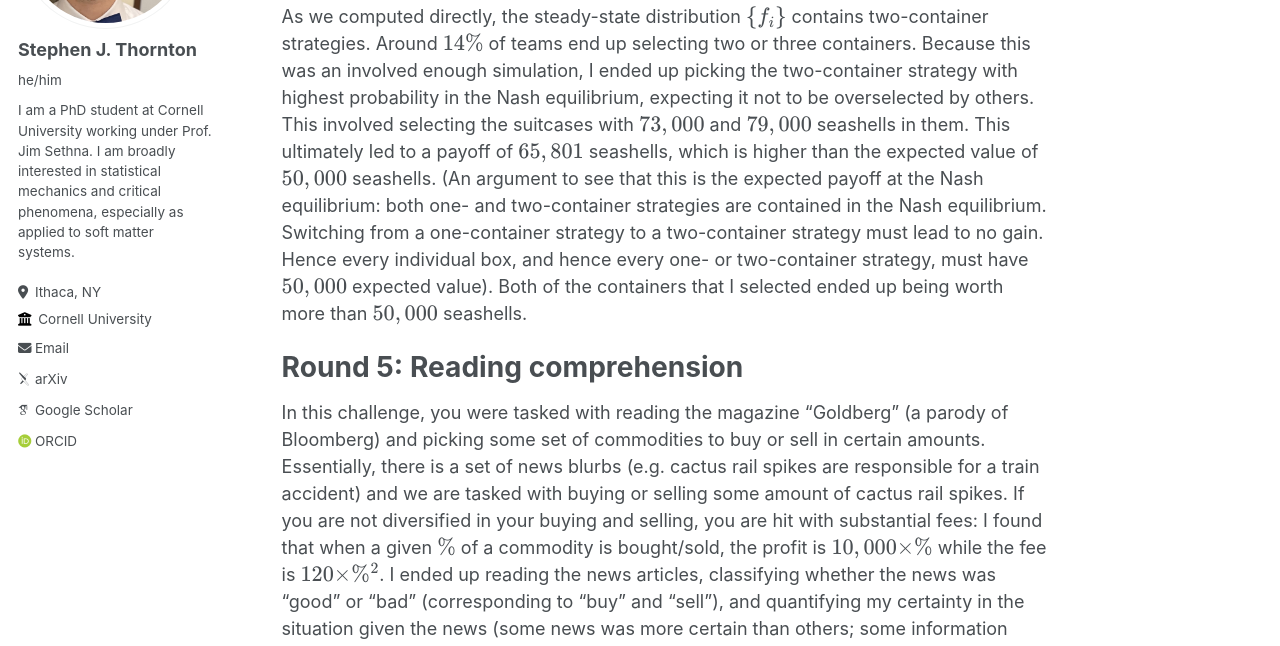
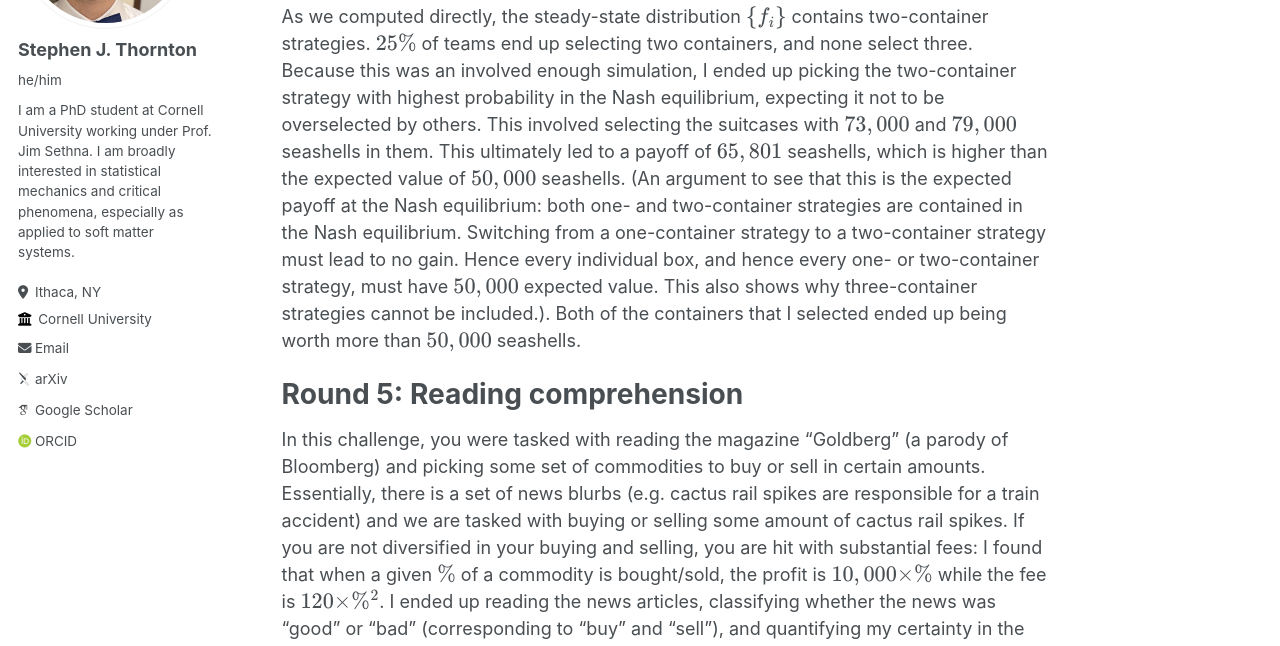
Before and after one commit to stephen-thornton/stephen-thornton.github.io, a Jekyll site: the page built from _miscellaneous/Prosperity.md, in a window 1280 px wide and 900 px high, scrolled down 8924 px, cut to the strip 254-900 px from the top of the window. Built offline with Jekyll 4.4.1, drawn with Linux system fonts in a browser that asks for light colours; some web fonts are replaced.

Commit message:
Update Prosperity.md

```diff
--- a/_miscellaneous/Prosperity.md
+++ b/_miscellaneous/Prosperity.md
@@ -142,7 +142,7 @@ so \\( N \\) becomes a parameter that controls the size of the perturbations to
 
 <iframe width="800" height="800" src="/images/0501NashConvergenceN100000.mp4" frameborder="0" allowfullscreen></iframe>
 
-As we computed directly, the steady-state distribution \\( \left\lbrace f_i\right\rbrace \\) contains two-container strategies. Around \\( 14\% \\) of teams end up selecting two or three containers. Because this was an involved enough simulation, I ended up picking the two-container strategy with highest probability in the Nash equilibrium, expecting it not to be overselected by others. This involved selecting the suitcases with \\( 73,000 \\) and \\( 79,000 \\) seashells in them. This ultimately led to a payoff of \\( 65,801 \\) seashells, which is higher than the expected value of \\( 50,000 \\) seashells. (An argument to see that this is the expected payoff at the Nash equilibrium: both one- and two-container strategies are contained in the Nash equilibrium. Switching from a one-container strategy to a two-container strategy must lead to no gain. Hence every individual box, and hence every one- or two-container strategy, must have \\( 50,000 \\) expected value). Both of the containers that I selected ended up being worth more than \\( 50,000 \\) seashells.
+As we computed directly, the steady-state distribution \\( \left\lbrace f_i\right\rbrace \\) contains two-container strategies. \\( 25\% \\) of teams end up selecting two containers, and none select three. Because this was an involved enough simulation, I ended up picking the two-container strategy with highest probability in the Nash equilibrium, expecting it not to be overselected by others. This involved selecting the suitcases with \\( 73,000 \\) and \\( 79,000 \\) seashells in them. This ultimately led to a payoff of \\( 65,801 \\) seashells, which is higher than the expected value of \\( 50,000 \\) seashells. (An argument to see that this is the expected payoff at the Nash equilibrium: both one- and two-container strategies are contained in the Nash equilibrium. Switching from a one-container strategy to a two-container strategy must lead to no gain. Hence every individual box, and hence every one- or two-container strategy, must have \\( 50,000 \\) expected value. This also shows why three-container strategies cannot be included.). Both of the containers that I selected ended up being worth more than \\( 50,000 \\) seashells.
 
 # Round 5: Reading comprehension
 
```
